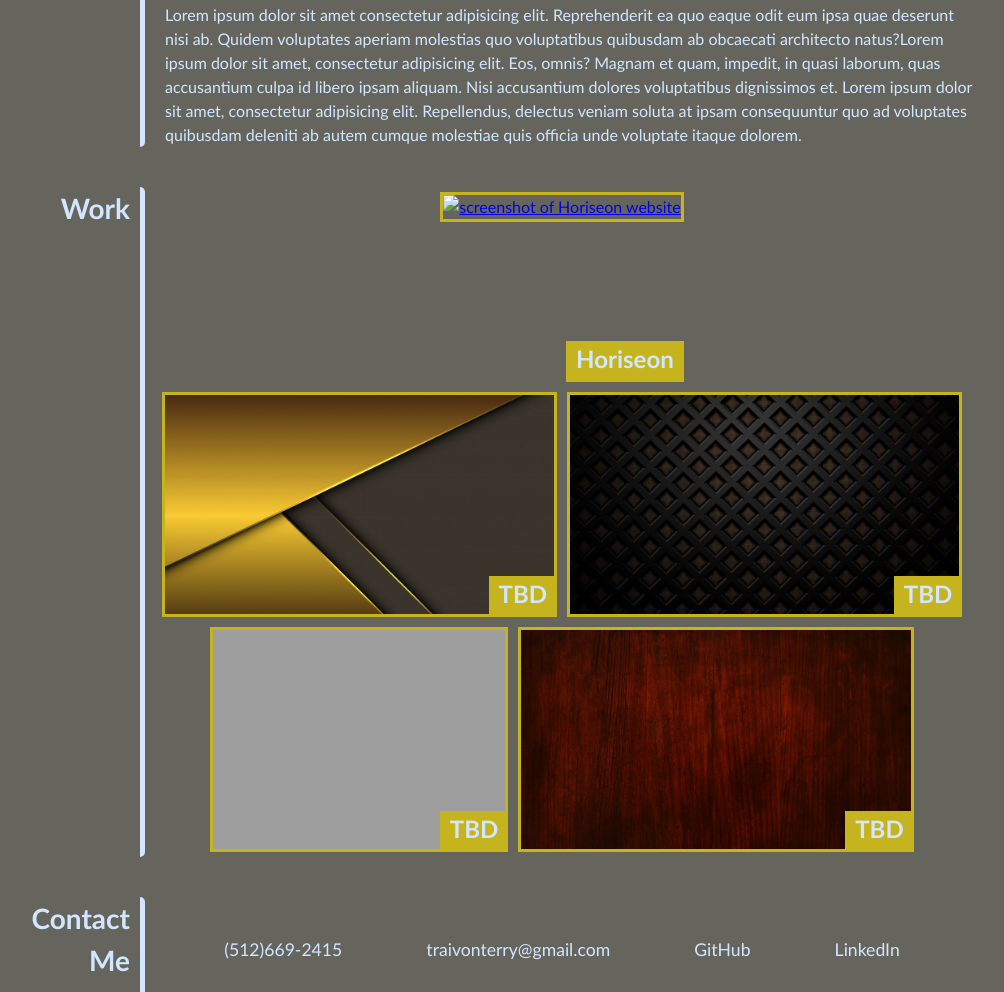
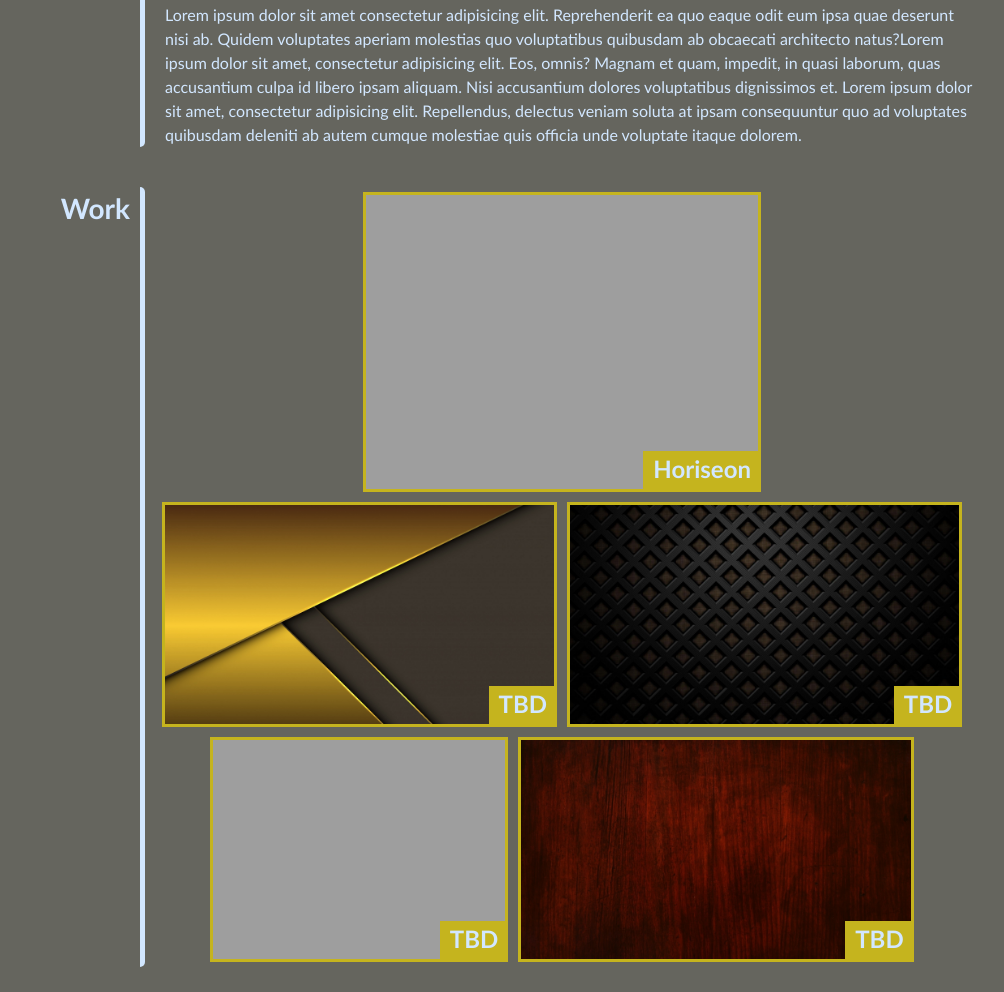
Before and after one commit to iamtrai/module-2-challenge, a plain HTML site: page index.html in a window 1280 px wide. Shown: the part 1199-2191 px from the top of the page, without its empty margins (153-1157 px from the left). Drawn offline with Linux system fonts and the light colour scheme; the site is published under a folder, as on GitHub Pages, so addresses that start at the root find nothing.

Commit message:
fixed src syntax in HTML, app0png now displays

```diff
--- a/index.html
+++ b/index.html
@@ -42,7 +42,7 @@
                 <section class="appcontent">
                     <!-- replaced img tags with anchors so that they are clickable and lead to deployed apps, organized as well as I could -->
                     <section class="bigapp">
-                        <a  target="_blank" href="https://iamtrai.github.io/horiseon-site/"><img src="/assets/images/app0png.png" alt="screenshot of Horiseon website" /><h3>Horiseon</h3></a>
+                        <a  target="_blank" href="https://iamtrai.github.io/horiseon-site/"><img src="./assets/images/app0png.png" alt="screenshot of Horiseon website" /><h3>Horiseon</h3></a>
                     </section>
                     <!-- When adding "title of app" to display on app img/a, position relative must be to a element, and h3 position absolute -->
                     <!-- h3 element within <a> tags -->
```
